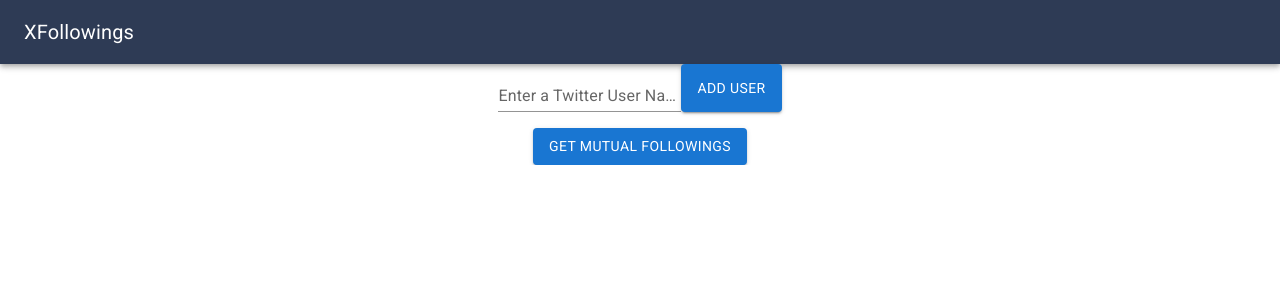
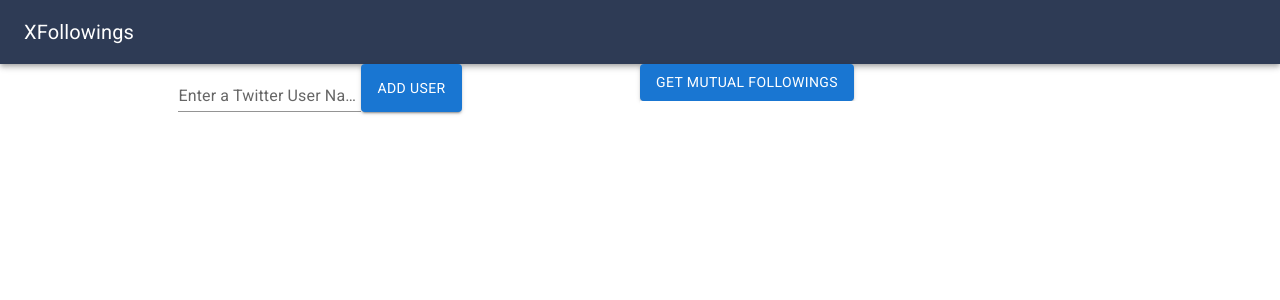
Before and after one commit to garyouyang9449/findMutualFriends, a React (Create React App) app in the folder client/: page / in a window 1280 px wide. Shown: the top 300 px of the page. Built offline with nearby package versions, Linux system fonts and the light colour scheme.

Commit message:
restructured the client and added error handling when twitter user input is empty

```diff
--- a/client/src/components/Home.tsx
+++ b/client/src/components/Home.tsx
@@ -15,13 +15,15 @@ const Home = () => {
   return (
     <>
       <Header />
+      <Grid container>
+        <Grid item xs={6}>
           <Grid
             container
-        spacing={2}
             justifyContent="center"
             direction="column"
             alignItems="center"
           >
+            <Grid item>
               <TwitterUsers
                 users={users}
                 setUsers={setUsers}
@@ -31,13 +33,24 @@ const Home = () => {
                 setOpenAlert={setOpenAlert}
                 setMessage={setMessage}
               />
+            </Grid>
+            <Grid item>
               {openAlert && (
                 <AlertMassage
                   setOpenAlert={setOpenAlert}
                   message={message}
                 />
               )}
-        <MutualFollowings users={users} />
+            </Grid>
+          </Grid>
+        </Grid>
+        <Grid item xs={6}>
+          <MutualFollowings
+            users={users}
+            setOpenAlert={setOpenAlert}
+            setMessage={setMessage}
+          />
+        </Grid>
       </Grid>
     </>
   )
--- a/client/src/components/MutualFollowings/MutualFollowings.jsx
+++ b/client/src/components/MutualFollowings/MutualFollowings.jsx
@@ -6,10 +6,11 @@ import List from '@mui/material/List';
 import ListItem from '@mui/material/ListItem';
 import ListItemText from '@mui/material/ListItemText';
 
-const MutualFollowings = ({ users }) => {
+const MutualFollowings = ({ users, setOpenAlert, setMessage }) => {
   const [mutualFollowings, setMutualFollowings] = useState([]);
 
   const onClick = () => {
+    if(users && users.length > 0) {
       getMutualFollowings(users)
       .then(res => {
         var cur = []
@@ -18,19 +19,23 @@ const MutualFollowings = ({ users }) => {
           cur.push(res.data[user])
         }
         setMutualFollowings([...cur]);
+        setOpenAlert(false)
+        setMessage('')
       });
+    } else {
+      setOpenAlert(true);
+      setMessage('Please enter at least one Twitter user')
+    }
   }
 
   return (
     <>
-      <Grid item xs={12}>
       <Button
         variant="contained"
         onClick={onClick}
       >
         Get Mutual Followings
       </Button>
-      </Grid>
       <List
         sx={{
           width: '100%',
--- a/client/src/components/TwitterUsers/TwitterUsers.jsx
+++ b/client/src/components/TwitterUsers/TwitterUsers.jsx
@@ -44,7 +44,6 @@ const TwitterUsers = ({
   };
 
   return (
-    <Grid item xs={12}>
     <Grid container>
       <Grid item>
         <TextField
@@ -65,7 +64,6 @@ const TwitterUsers = ({
         </Button>
       </Grid>
     </Grid>
-    </Grid>
   )
 }
 
```
Lines whose indentation alone changed are shown as unchanged.
